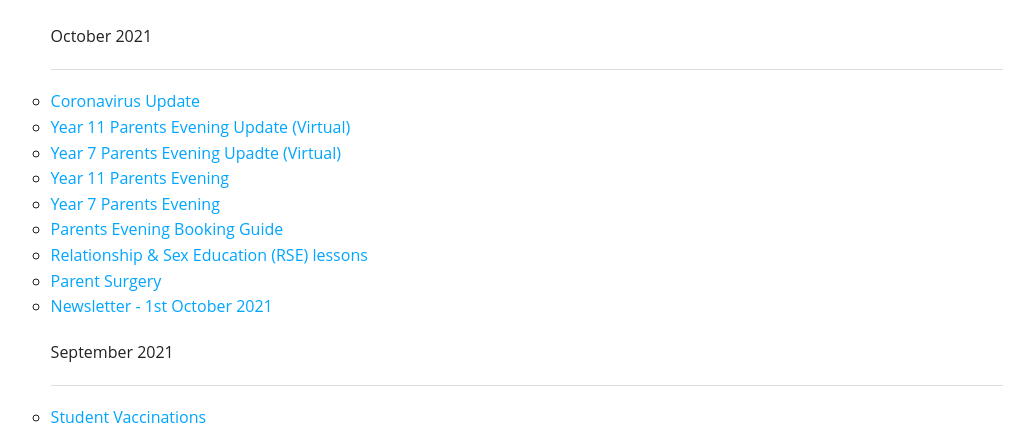
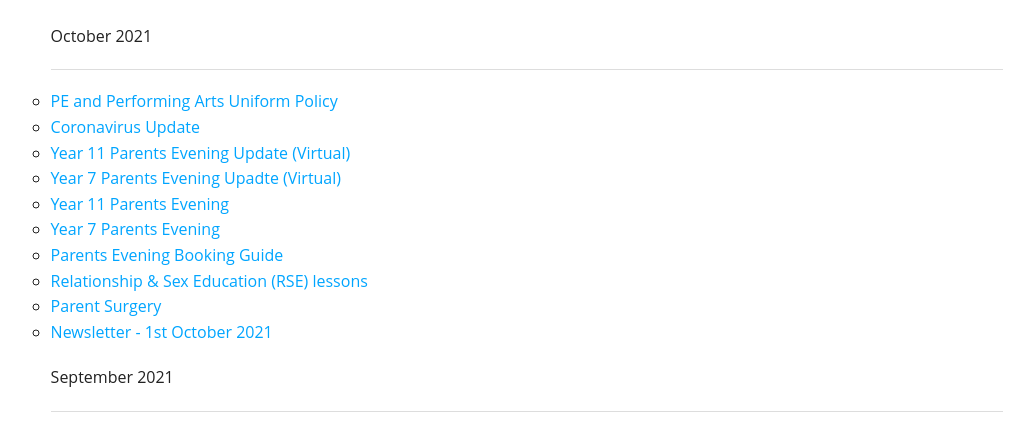
Before and after one commit to PCSITService/parkcommunityschool.co.uk, a PHP site: page /letters-home.php in a window 1280 px wide. Shown: the part 186-613 px from the top of the page, without its empty margins (122-1156 px from the left). Run offline with PHP 8.4, Linux system fonts and the light colour scheme; some libraries are stand-ins or nearby versions.

Commit message:
letter Update

```diff
--- a/letters-home.php
+++ b/letters-home.php
@@ -27,6 +27,7 @@
         	<ul class="small-block-grid-1">
                 <li>
                     <ul class="circle">October 2021<hr>
+                        <li><a href="/assets/letters/2021-10/hoodies.pdf" target="_blank">PE and Performing Arts Uniform Policy</a></li>
                         <li><a href="/assets/letters/2021-10/coronavirus-update.pdf" target="_blank">Coronavirus Update</a></li>
                         <li><a href="/assets/letters/2021-10/year-11-parents-evening-virtual.pdf" target="_blank">Year 11 Parents Evening Update (Virtual)</a></li>
                         <li><a href="/assets/letters/2021-10/year-7-parents-evening-virtual.pdf" target="_blank">Year 7 Parents Evening Upadte (Virtual)</a></li>
```
Also changed, not shown: 1 other file.
